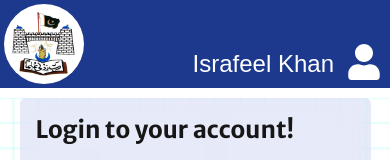
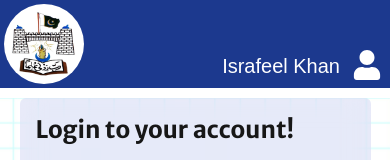
Before and after one commit to mhgkhan/kaelca, a Next.js app: page / in a window 390 px wide. Shown: the top 160 px of the page. Built offline with nearby package versions, Linux system fonts and the light colour scheme; a web font is replaced by a local one.

Commit message:
Fixes Size of text in mobile mode

```diff
--- a/src/app/page.js
+++ b/src/app/page.js
@@ -8,17 +8,17 @@ export default function Home() {
     <section className="login-section mt-[-10px] w-full min-h-[70vh]" style={{ background: "url(/images/banner.jpg) no-repeat center center/cover" }}>
       <div className="container mx-auto">
 
-        <form className="md:w-[60%] w-[90%]  rounded-md  p-2 my-5 backdrop-blur-md bg-[#c2c5ee5d] mx-auto block">
+        <form autoComplete="off" className="md:w-[60%] w-[90%]  rounded-md  p-2 my-5 backdrop-blur-md bg-[#c2c5ee5d] mx-auto block">
           <h1 className="text-2xl font-bold m-2">Login to your account!</h1>
           <p className="text-lg p-1">You need to login to your account!.</p>
 
           <br />
-          <div className="input w-full my-1 flex items-center justify-center gap-2 border-b border-blue-900 py-1">
+          <div  className="input w-full my-1 flex items-center justify-center gap-2 border-b border-blue-900 py-1">
             <span className="text-xl"><FaUser /> </span>
             <input type="email" name="email" required={true} placeholder="Enter email" className="w-full  outline-none px-2 py-1 text-lg bg-none" />
           </div>
           <br />
-          <div className="input w-full my-1 flex items-center justify-center gap-2 border-b border-blue-900 py-1">
+          <div  className="input w-full my-1 flex items-center justify-center gap-2 border-b border-blue-900 py-1">
             <span className="text-xl"><FaKey /> </span>
             <input type="password" name="password" required={true} placeholder="Password" className="w-full  outline-none px-2 py-1 text-lg bg-none" />
           </div>
--- a/src/components/Header.jsx
+++ b/src/components/Header.jsx
@@ -23,8 +23,8 @@ const Header = ({ }) => {
 
                 {/* nav section  */}
                 <div className='user-data flex items-end justify-center m-2 gap-3 cursor-pointer relative' onClick={()=>setOpenedDailog(!openedDailog)}>
-                    <p className="text-2xl">Israfeel Khan</p>
-                    <span className='text-4xl'><FaUser /></span>
+                    <p className="md:text-2xl text-xl">Israfeel Khan</p>
+                    <span className='md:text-4xl text-3xl'><FaUser /></span>
                     <div className={`absolute right-0 top-full bg-blue-900 dark:bg-slate-950 p-2 w-full transition-all duration-200 ${openedDailog?"h-[100px] opacity-100":"h-[0px] opacity-0 overflow-hidden"}`}>
                         <Link href="/profile" className="px-1 py-2 bg-gray-200 hover:bg-white text-black rounded-sm w-full block my-1">Profile</Link>
                         <Link href="/logout" className="px-1 py-2 bg-gray-200 hover:bg-white text-black rounded-sm w-full block my-1">Logout</Link>
```
